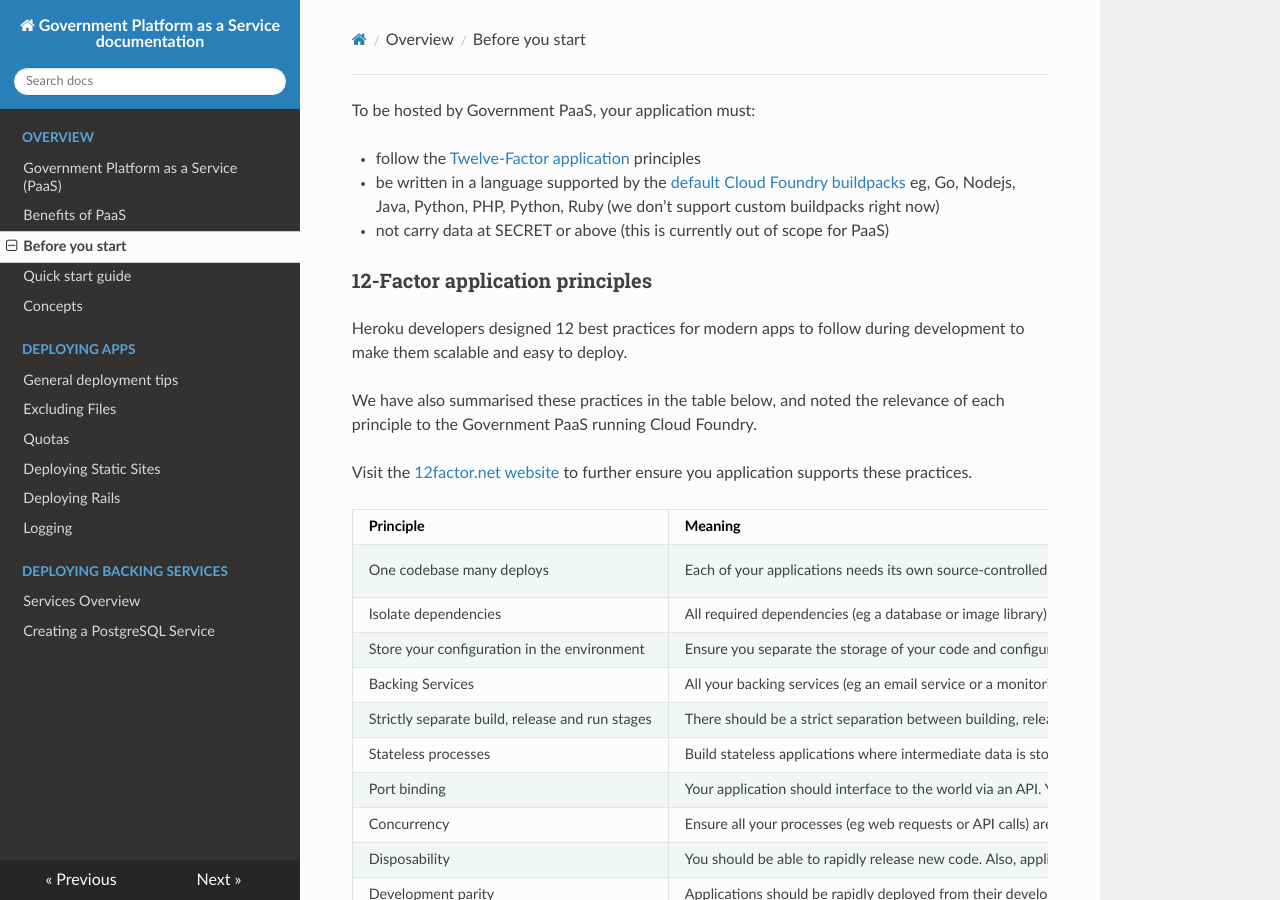
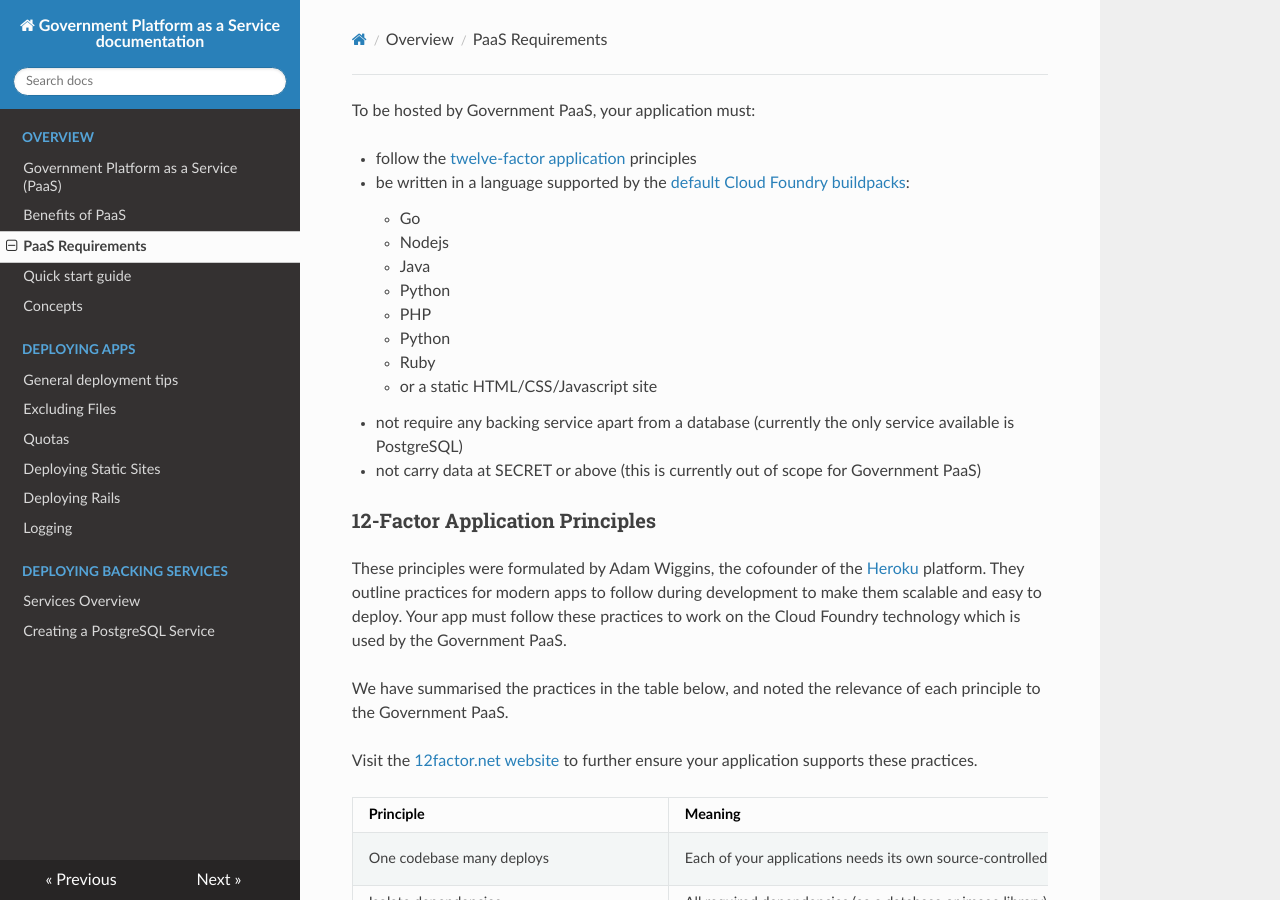
Before and after one commit to alphagov/paas-developer-docs, an MkDocs documentation site: the page built from docs/overview/before_you_start.md, in a window 1280 px wide and 900 px high. Built offline with MkDocs 1.6.1, drawn with Linux system fonts in a browser that asks for light colours; nearby versions of some CDN libraries; old or Windows-style settings are respelled for this version of MkDocs.

Commit message:
Clarify requirements and services

```diff
--- a/docs/overview/before_you_start.md
+++ b/docs/overview/before_you_start.md
@@ -1,15 +1,24 @@
 To be hosted by Government PaaS, your application must:
 
-* follow the [Twelve-Factor application](http://12factor.net/) principles
-* be written in a language supported by the [default Cloud Foundry buildpacks](http://docs.cloudfoundry.org/buildpacks/) eg, Go, Nodejs, Java, Python, PHP, Python, Ruby (we don’t support custom buildpacks right now)
-* not carry data at SECRET or above (this is currently out of scope for PaaS)
+* follow the [twelve-factor application](http://12factor.net/) principles
+* be written in a language supported by the [default Cloud Foundry buildpacks](http://docs.cloudfoundry.org/buildpacks/):
+	* Go
+	* Nodejs
+	* Java
+	* Python
+	* PHP
+	* Python
+	* Ruby
+	* or a static HTML/CSS/Javascript site
+* not require any backing service apart from a database (currently the only service available is PostgreSQL)
+* not carry data at SECRET or above (this is currently out of scope for Government PaaS)
 
-### 12-Factor application principles
-Heroku developers designed 12 best practices for modern apps to follow during development to make them scalable and easy to deploy.
+### 12-Factor Application Principles
+These principles were formulated by Adam Wiggins, the cofounder of the [Heroku](https://www.heroku.com/) platform. They outline practices for modern apps to follow during development to make them scalable and easy to deploy. Your app must follow these practices to work on the Cloud Foundry technology which is used by the Government PaaS.
 
-We have also summarised these practices in the table below, and noted the relevance of each principle to the Government PaaS running Cloud Foundry.
+We have summarised the practices in the table below, and noted the relevance of each principle to the Government PaaS.
 
-Visit the [12factor.net website](http://12factor.net/) to further ensure you application supports these practices.
+Visit the [12factor.net website](http://12factor.net/) to further ensure your application supports these practices.
 
 |Principle  |Meaning  |Relevance to Cloud Foundry  |
 |:---|:---|:---|
--- a/mkdocs.yml
+++ b/mkdocs.yml
@@ -4,7 +4,7 @@ pages:
 - Overview:
     - 'Government Platform as a Service (PaaS)': 'index.md'
     - 'Benefits of PaaS' : 'overview/more_about_paas.md'
-    - 'Before you start': 'overview/before_you_start.md'
+    - 'PaaS Requirements': 'overview/before_you_start.md'
     - 'Quick start guide': 'overview/quick_start_guide.md'
     - 'Concepts': 'overview/concepts.md'
 - Deploying Apps:
```
Also changed, not shown: docs/deploying_services/index.md (+7 -1 lines).
